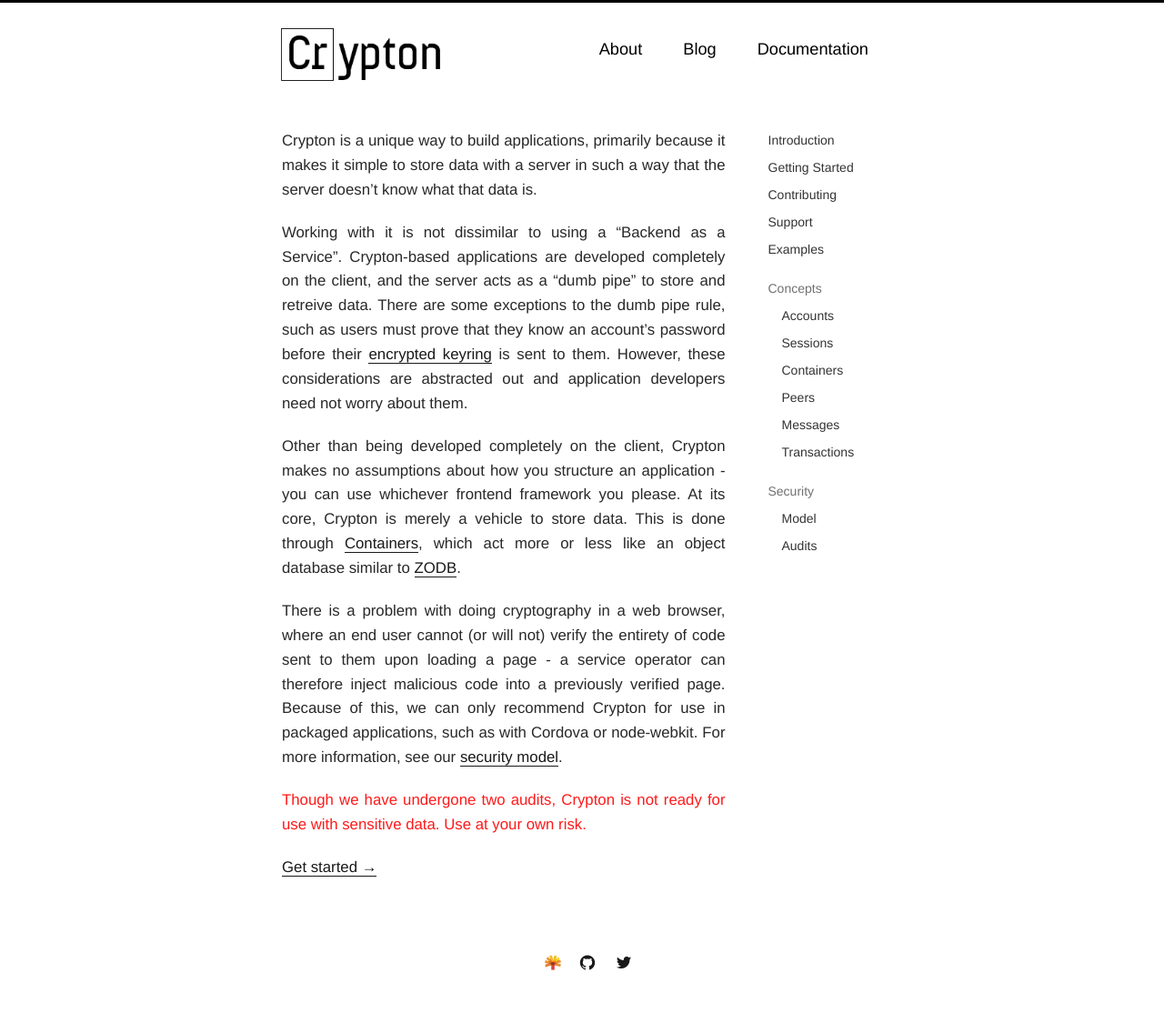
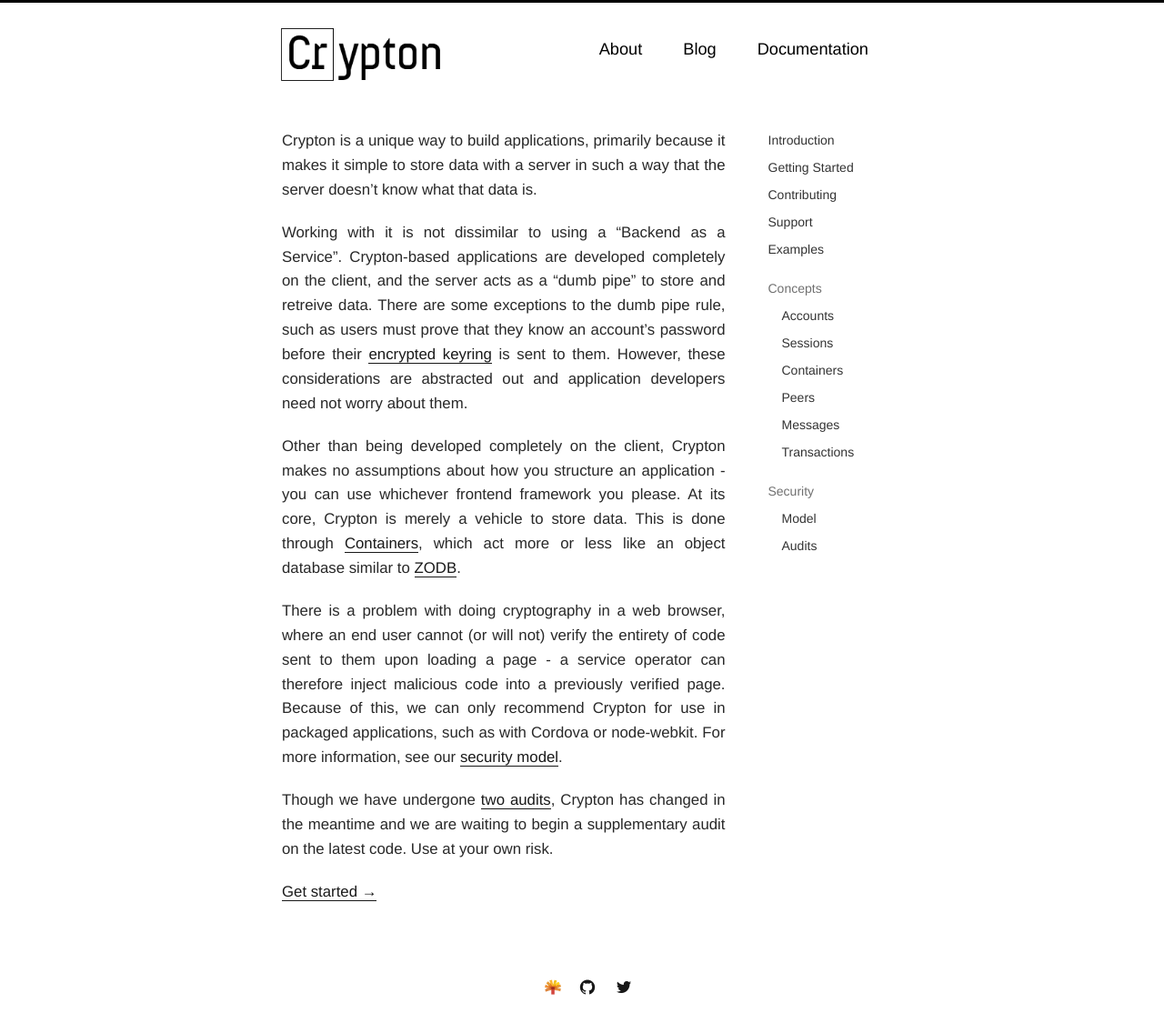
Before and after one commit to SpiderOak/crypton-web, a Jekyll site: the page built from docs/index.md, in a window 1280 px wide. Shown: the whole page at 91% size. Built offline with Jekyll 4.4.1, drawn with Linux system fonts in a browser that asks for light colours; Markdown is read by kramdown in place of the engine named in the settings; comment, search, counter and statistics services are not loaded; before the commit the page ends 1098 px from its top, so only the background shows below that.

Commit message:
less scary

```diff
--- a/docs/index.md
+++ b/docs/index.md
@@ -11,8 +11,6 @@
 
 There is a problem with doing cryptography in a web browser, where an end user cannot (or will not) verify the entirety of code sent to them upon loading a page - a service operator can therefore inject malicious code into a previously verified page. Because of this, we can only recommend Crypton for use in packaged applications, such as with Cordova or node-webkit. For more information, see our [security model](/docs/security/model.html).
 
-<p style="color: red;">
-  Though we have undergone two audits, Crypton is not ready for use with sensitive data. Use at your own risk.
-</p>
+Though we have undergone [two audits](/docs/security/audits.html), Crypton has changed in the meantime and we are waiting to begin a supplementary audit on the latest code. Use at your own risk.
 
 [Get started &rarr;](/docs/getting-started.html)
```
